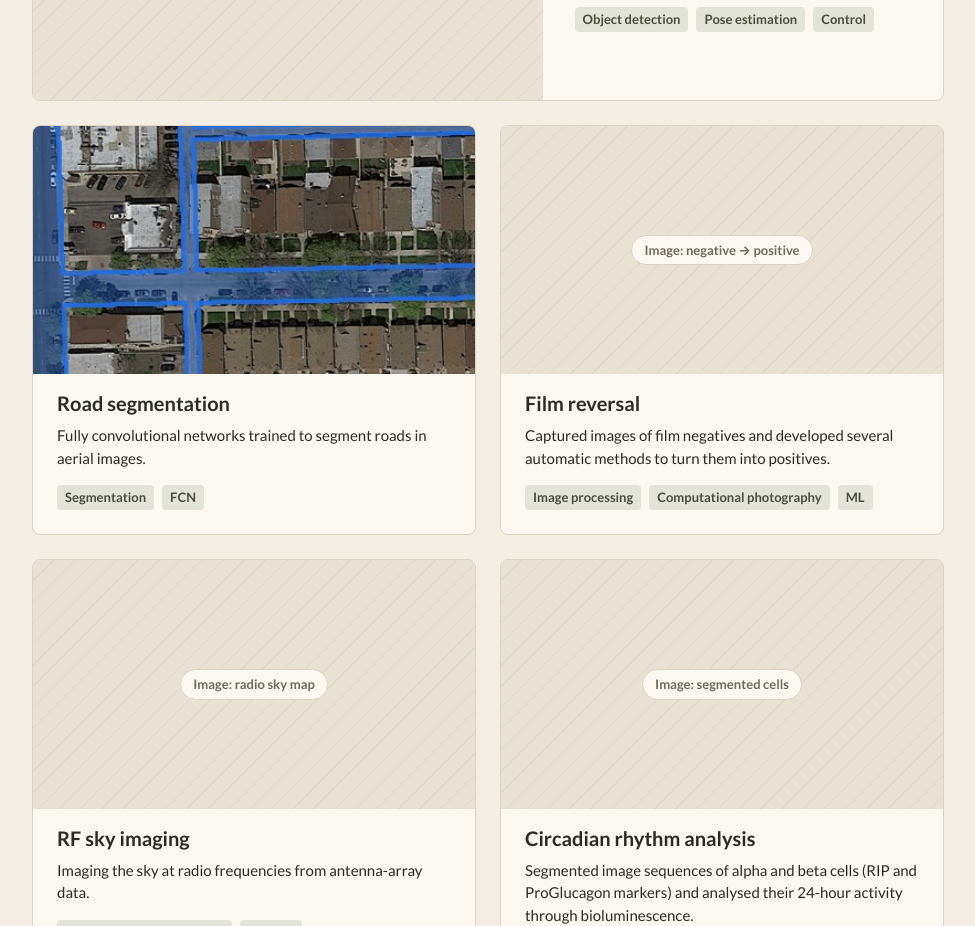
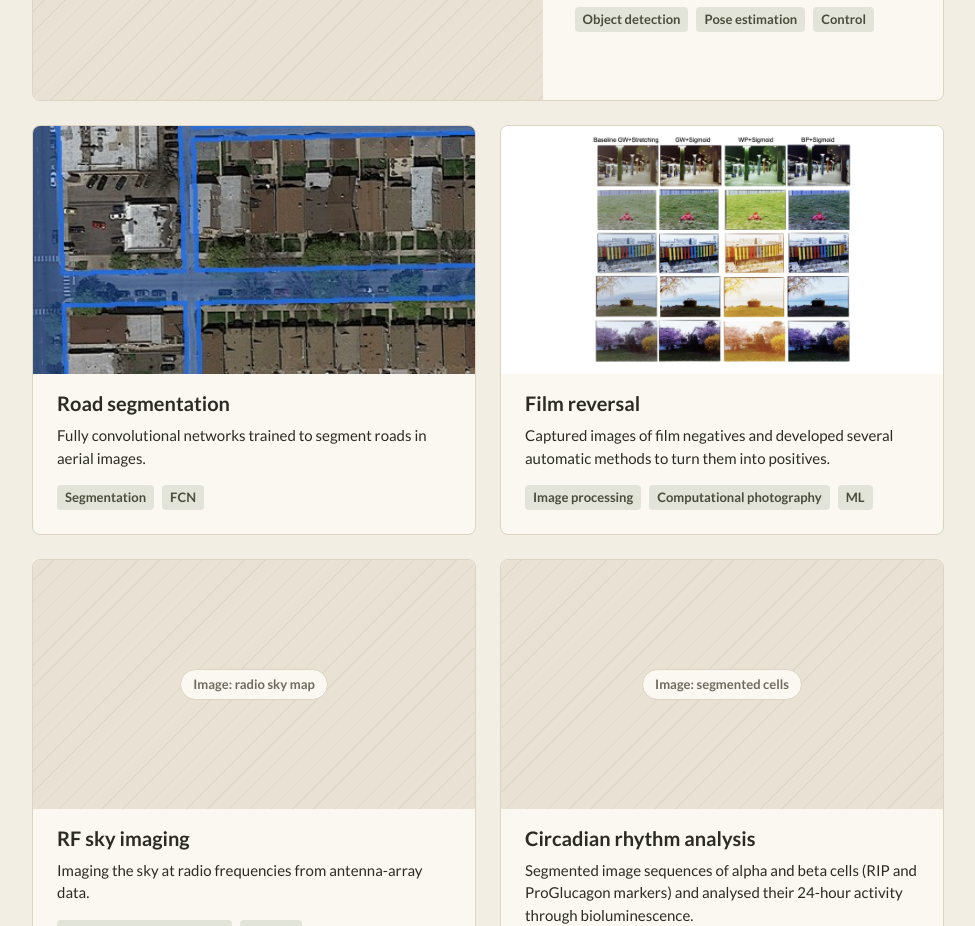
Before and after one commit to eren-akcanal/eren-akcanal.github.io, a plain HTML site: page index.html in a window 1280 px wide. Shown: the part 1240-2166 px from the top of the page, without its empty margins (152-1127 px from the left). Drawn offline with Linux system fonts and the light colour scheme.

Commit message:
Film reversal card: comparison image (click for full size)
Co-Authored-By: Claude Opus 5.5 <noreply@anthropic.com>
Claude-Session: https://claude.ai/code/session_01UcRN2Dw4q3Dn9GMKkP4pXQ

```diff
--- a/assets/css/site.css
+++ b/assets/css/site.css
@@ -68,6 +68,8 @@ h3 { font-size: var(--fs-h3); line-height: var(--lh-h3); font-weight: var(--fw-b
 }
 .media { aspect-ratio: 16 / 9; background: var(--surface); position: relative; display: flex; align-items: center; justify-content: center; }
 .media video, .media img { width: 100%; height: 100%; object-fit: cover; position: absolute; inset: 0; }
+.media.fit { background: #FFFFFF; }
+.media.fit img { object-fit: contain; padding: var(--s-2); }
 .media.placeholder { background-image: repeating-linear-gradient(135deg, transparent 0 14px, color-mix(in srgb, var(--sage) 12%, transparent) 14px 15px); }
 .media.placeholder span { font-size: var(--fs-label); font-weight: var(--fw-bold); color: var(--text-muted); background: var(--card); padding: var(--s-1) var(--s-3); border-radius: var(--r-pill); border: 1px solid var(--border); }
 
--- a/index.html
+++ b/index.html
@@ -94,8 +94,7 @@
         </article>
 
         <article class="card">
-          <!-- TODO media: assets/media/film-reversal.jpg — negative vs. converted positive -->
-          <div class="media placeholder" role="img" aria-label="Placeholder for project image"><span>Image: negative → positive</span></div>
+          <a class="media fit" href="assets/media/film-reversal.jpg" aria-label="Open the film reversal comparison at full size"><img src="assets/media/film-reversal.jpg" alt="Five scanned film negatives converted to positives with four methods: baseline gray-world with stretching, gray-world with sigmoid, white-patch with sigmoid, and black-point with sigmoid" width="1200" height="1064" loading="lazy"></a>
           <div class="body">
             <h3>Film reversal</h3>
             <p class="sum">Captured images of film negatives and developed several automatic methods to turn them into positives.</p>
```
Also changed, not shown: assets/media/film-reversal.jpg (added).
